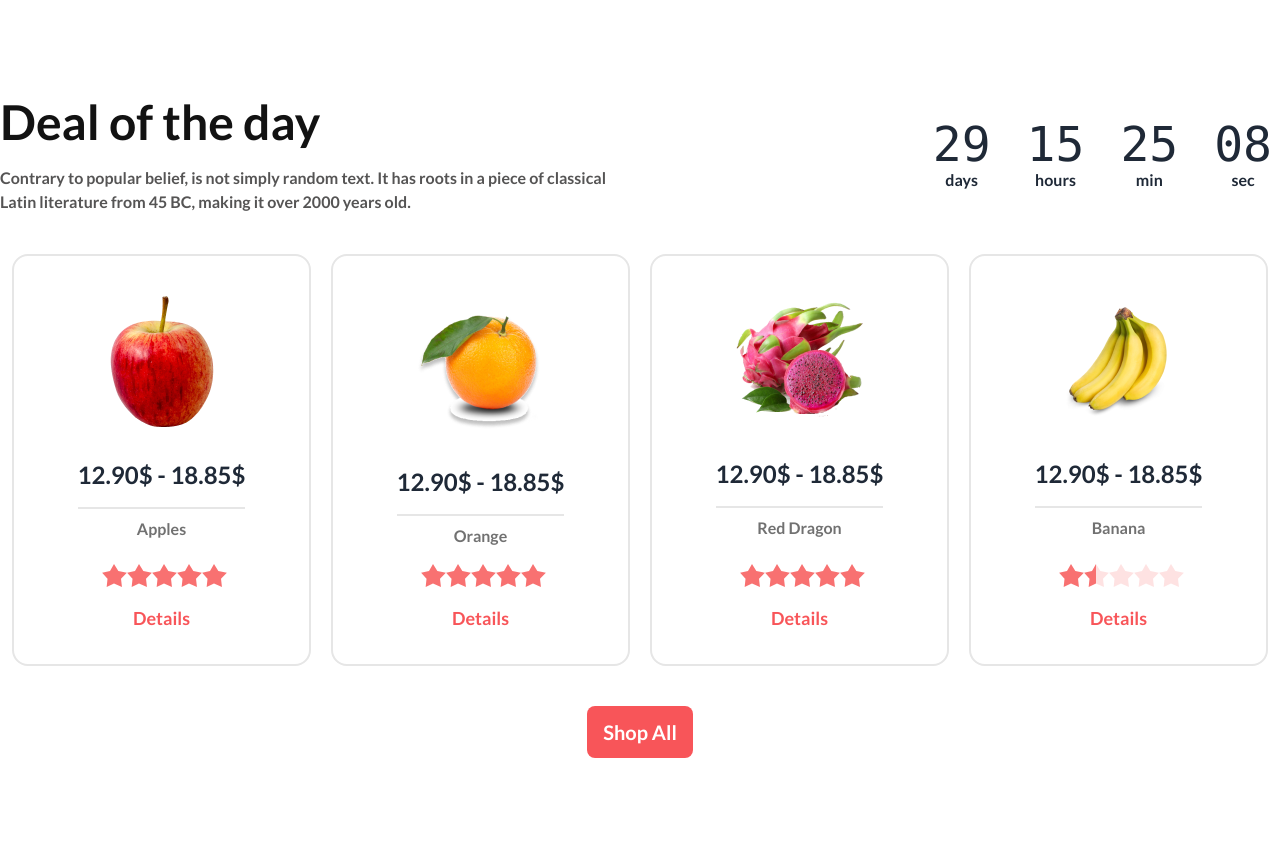
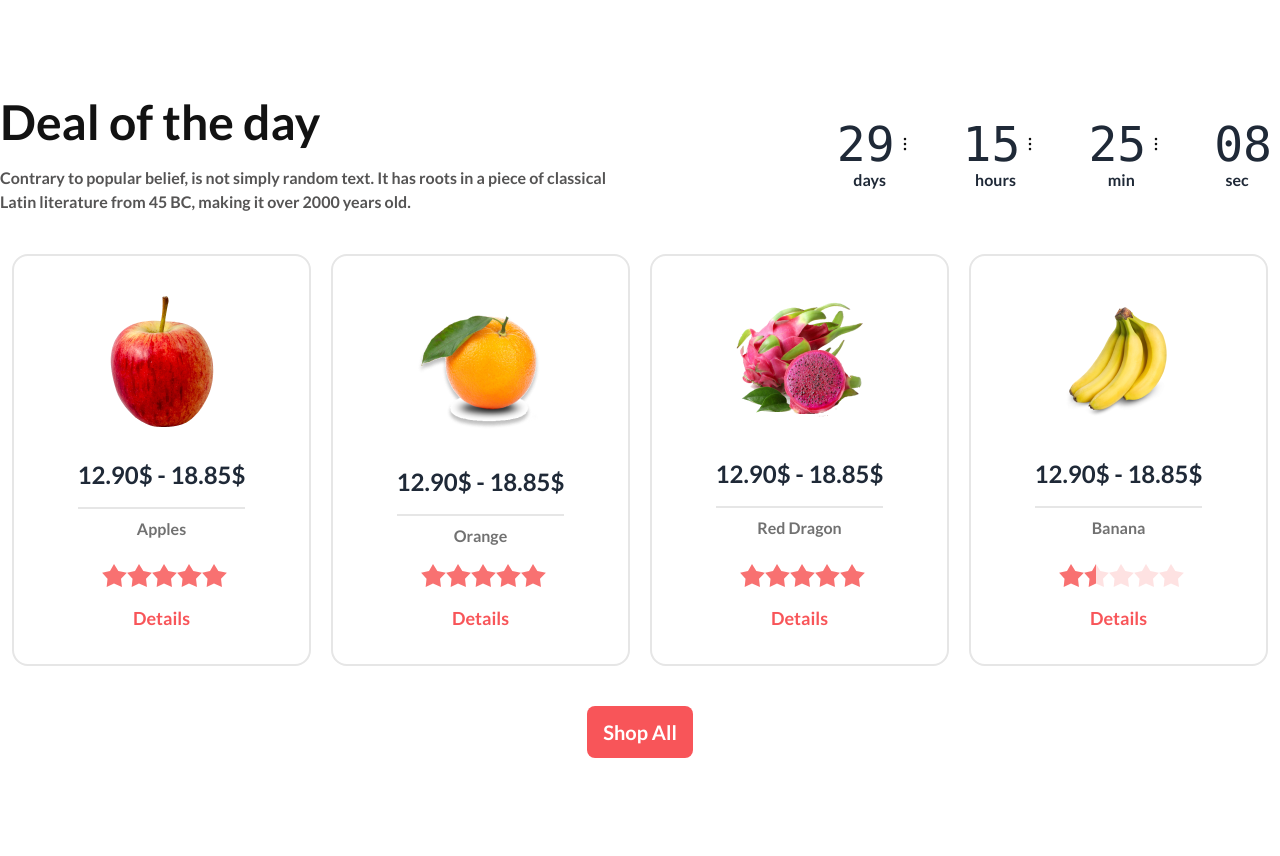
Before and after one commit to TaaanjuZc/fruit-burst, a plain HTML site: page index.html in a window 1280 px wide. Shown: the part 1340-2196 px from the top of the page. Drawn offline with nearby package versions, Linux system fonts and the light colour scheme.

Commit message:
Finishing touch

```diff
--- a/index.html
+++ b/index.html
@@ -209,25 +209,28 @@
             <div class="grid grid-flow-col gap-5 text-center auto-cols-max">
               <div class="flex flex-col p-2">
                 <span class="countdown font-mono text-5xl">
-                  <span style="--value:29;"></span>
+                  <span class="ml-3" style="--value:29;"></span>
+                  <img class="w-[20px]" src="./images/Frame.svg" alt="">
                 </span>
                 days
               </div>
               <div class="flex flex-col p-2">
                 <span class="countdown font-mono text-5xl">
-                  <span style="--value:15;"></span>
+                  <span class="ml-3" style="--value:15;"></span>
+                  <img class="w-[20px]" src="./images/Frame.svg" alt="">
                 </span>
                 hours
               </div>
               <div class="flex flex-col p-2">
                 <span class="countdown font-mono text-5xl">
-                  <span style="--value:25;"></span>
+                  <span class="ml-3" style="--value:25;"></span>
+                  <img class="w-[20px]" src="./images/Frame.svg" alt="">
                 </span>
                 min
               </div>
               <div class="flex flex-col p-2">
                 <span class="countdown font-mono text-5xl">
-                  <span style="--value:08;"></span>
+                  <span class="ml-3" style="--value:08;"></span>
                 </span>
                 sec
               </div>
```
